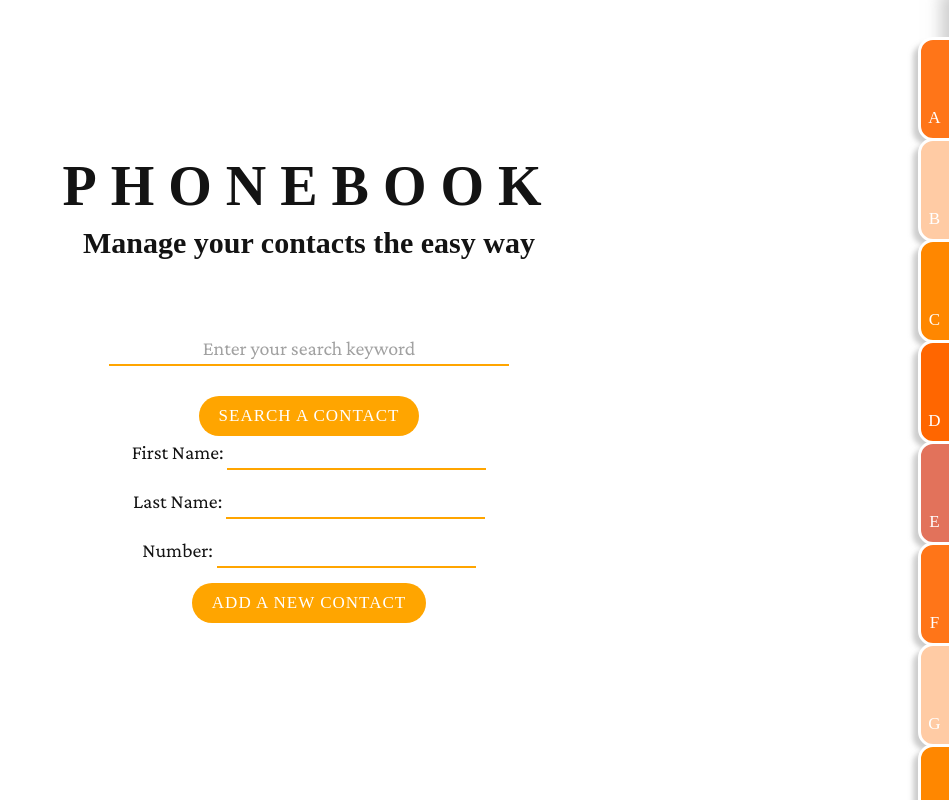
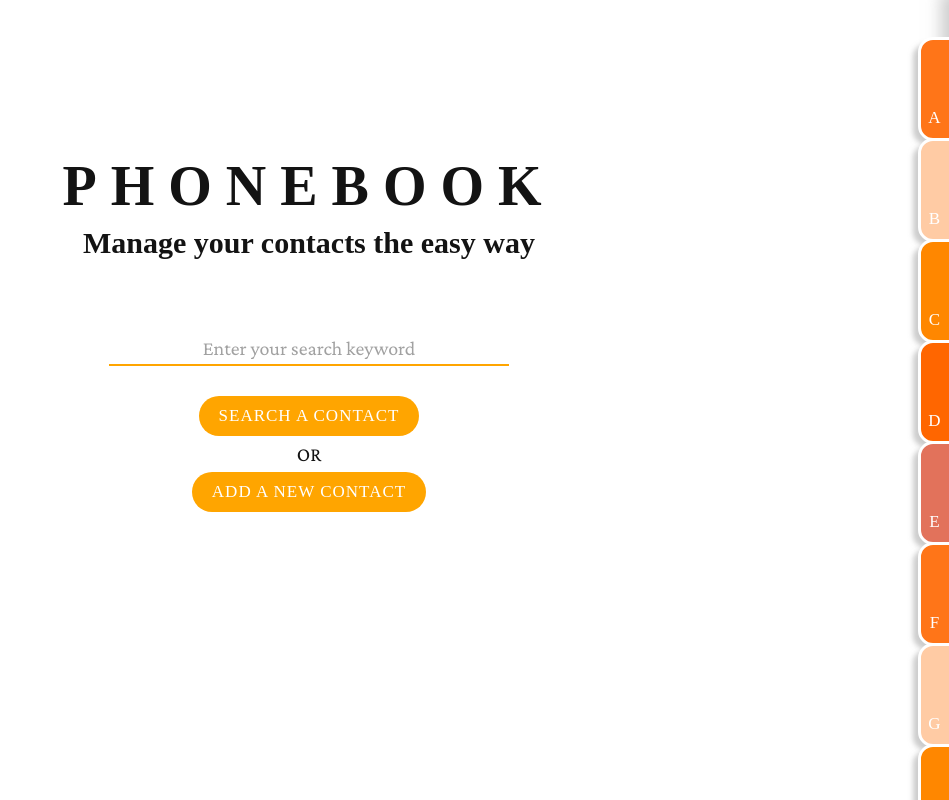
Before and after one commit to priakhina/Phonebook, a React (Vite) app in the folder frontend/: page / in a window 1280 px wide. Shown: the whole page, without its empty margins (331-1280 px from the left). Built offline with nearby package versions, Linux system fonts and the light colour scheme; no server answers; a web font is replaced by a local one.

Commit message:
Allow toggling views between the search filter and the form for adding new contacts

```diff
--- a/frontend/src/App.jsx
+++ b/frontend/src/App.jsx
@@ -20,8 +20,11 @@ const App = () => {
   const [searchResult, setSearchResult] = useState([]);
   const [isSearchActive, setIsSearchActive] = useState(false);
   const [isSearchByKeyword, setIsSearchByKeyword] = useState(true);
+  const [isContactFormVisible, setIsContactFormVisible] = useState(false);
   const [notificationMessage, setNotificationMessage] = useState('');
   const [notificationType, setNotificationType] = useState('');
+  const hideWhenVisible = { display: isContactFormVisible ? 'none' : '' };
+  const showWhenVisible = { display: isContactFormVisible ? '' : 'none' };
   const searchKeywordInputRef = useRef(null);
 
   useEffect(() => {
@@ -207,10 +210,17 @@ const App = () => {
         <h1>Phonebook</h1>
         <h3>Manage your contacts the easy way</h3>
         <Notification message={notificationMessage} type={notificationType} />
+        <div style={hideWhenVisible}>
           <SearchFilter
             ref={searchKeywordInputRef}
             onFormSubmit={searchContactsByName}
           />
+          <p style={{ margin: '5px 0' }}>OR</p>
+          <button onClick={() => setIsContactFormVisible(true)}>
+            Add a new contact
+          </button>
+        </div>
+        <div style={showWhenVisible}>
           <ContactForm
             newContactFirstName={newContactFirstName}
             newContactLastName={newContactLastName}
@@ -220,6 +230,11 @@ const App = () => {
             onNewContactNumberChange={handleNewContactNumberChange}
             onFormSubmit={handleFormSubmit}
           />
+          <p style={{ margin: '5px 0' }}>OR</p>
+          <button onClick={() => setIsContactFormVisible(false)}>
+            Go back to search a contact
+          </button>
+        </div>
       </div>
       <div
         className='contacts-view'
--- a/frontend/src/components/ContactForm.jsx
+++ b/frontend/src/components/ContactForm.jsx
@@ -34,7 +34,7 @@ const ContactForm = ({
         />
       </div>
       <div>
-        <button type='submit'>Add a new contact</button>
+        <button type='submit'>Add this contact</button>
       </div>
     </form>
   );
```
Lines whose indentation alone changed are shown as unchanged.
